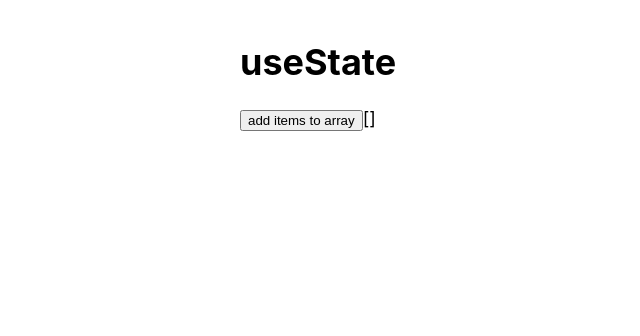
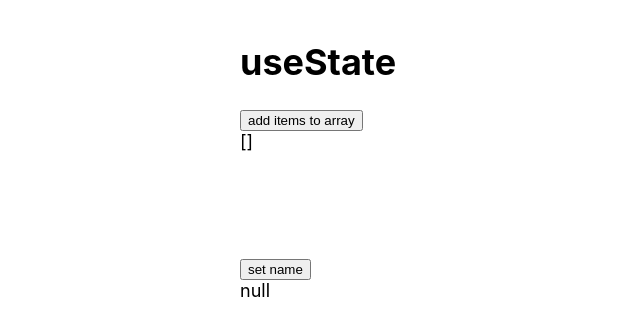
Before and after one commit to sominupadhyaya/ts-hooks, a React (Create React App) app: page / in a window 1280 px wide. Shown: the top 336 px of the page, without its empty margins (0-640 px from the left). Built offline with nearby package versions, Linux system fonts and the light colour scheme.

Commit message:
create an example with null value

```diff
--- a/src/components/UseStateComp.tsx
+++ b/src/components/UseStateComp.tsx
@@ -3,14 +3,19 @@ import {useState } from 'react'
 
 const UseStateComp = () =>{
     const [arr, arrSet] = useState<number[]>([])
-    const [name, nameSet] = useState(null)
+    const [name, nameSet] = useState<string | null>(null)
     return (
-    <div>
+    <>
         <div>
             <button onClick={() => arrSet([...arr, arr.length + 1])}>add items to array</button>
-            {JSON.stringify(arr)}
+            <div>{JSON.stringify(arr)}</div>
         </div>
-    </div>
+        <br /><br /><br /><br /><br />
+        <div>
+            <button onClick={() => nameSet("somin")}>set name</button>
+            <div>{JSON.stringify(name)}</div>
+        </div>
+    </>
     )
 }
 export default UseStateComp
```
